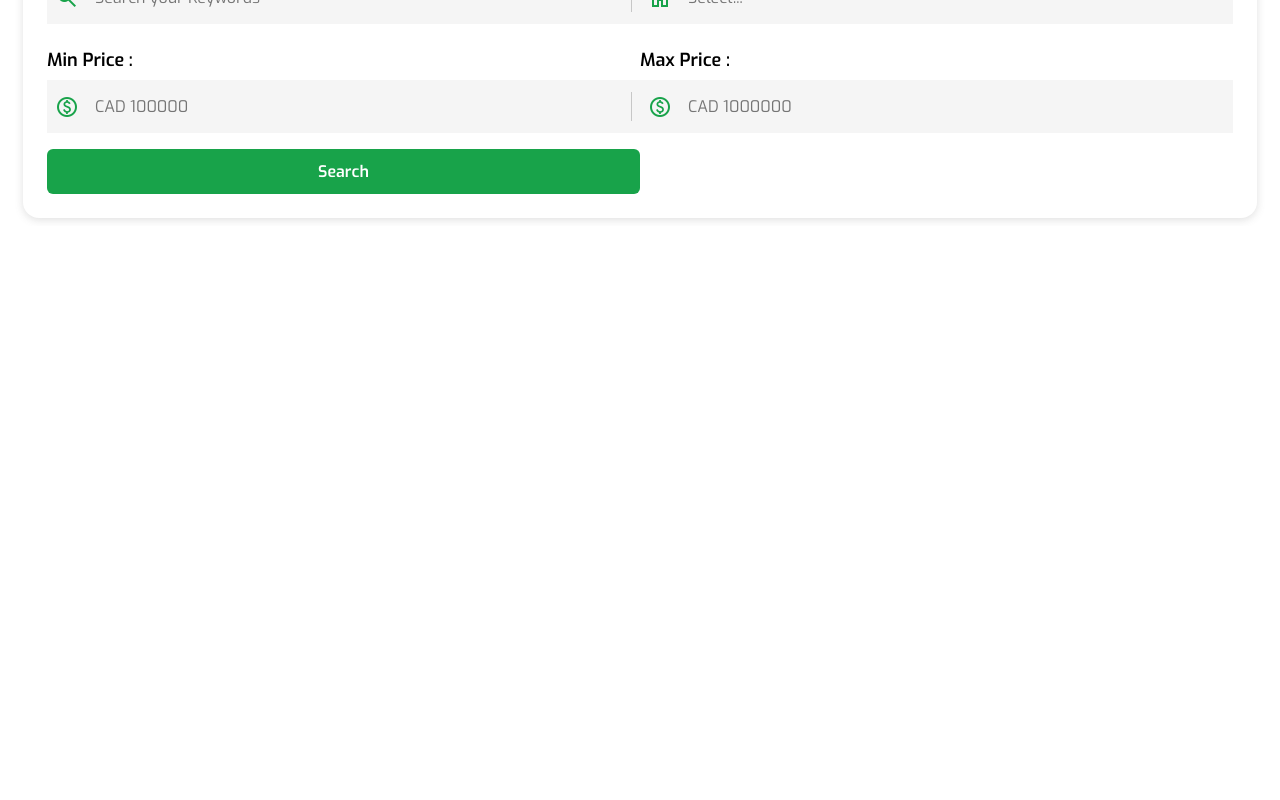
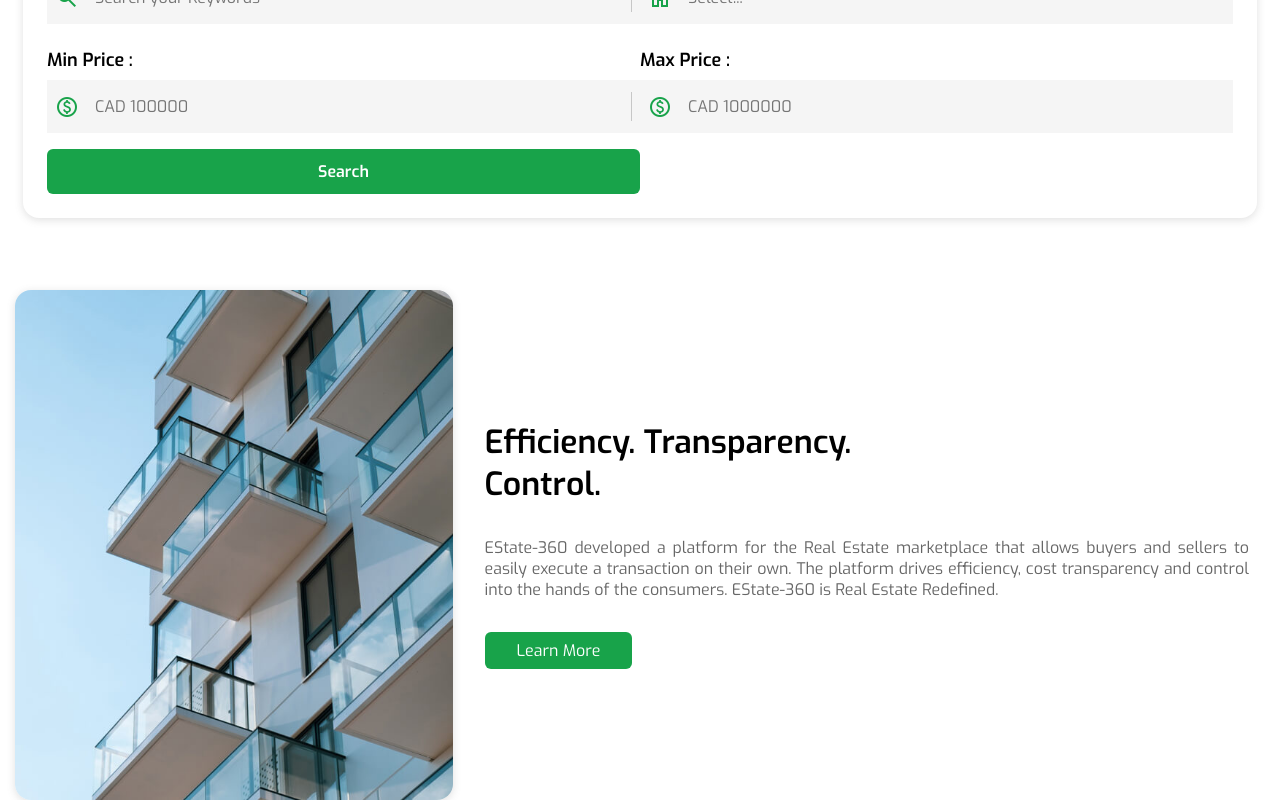
Before and after one commit to jashanpreet-singh-99/EState-360, an Angular app: page /home in a window 1280 px wide. Shown: the part 754-1554 px from the top of the page. Before the commit the page ends 980 px from the top, so only its background shows below. Built offline with nearby package versions, Linux system fonts and the light colour scheme.

Commit message:
Added Feature section to home-page

```diff
--- a/src/app/components/www/home-page/home-page.component.html
+++ b/src/app/components/www/home-page/home-page.component.html
@@ -7,3 +7,14 @@
     </div>
 </div>
 <quick-search/>
+<!-- Feature Section -->
+<div class="container feature-container">
+    <img class="feature-video-img" src="/assets/feature-image-1.jpg">
+    <div class="text-container">
+        <h2>Efficiency. Transparency.<br>Control.</h2>
+        <p>EState-360 developed a platform for the Real Estate marketplace that allows buyers and sellers to easily execute a transaction on their own. The platform drives efficiency, cost transparency and control into the hands of the consumers. EState-360 is Real Estate Redefined.</p>
+        <button>
+            <span>Learn More</span>
+        </button>
+    </div>
+</div>
--- a/src/app/components/www/home-page/home-page.component.scss
+++ b/src/app/components/www/home-page/home-page.component.scss
@@ -50,6 +50,59 @@
     }
 }
 
+.feature-container {
+    display: flex;
+    flex-direction: row;
+    margin-top: $nav-gap * 2;
+    margin-bottom: $nav-gap * 2;
+    gap: $nav-gap;
+    align-items: center;
+
+    .feature-video-img {
+        width: 35%;
+        border-radius: 16px;
+        box-shadow: $shadow-card;
+    }
+
+    .text-container {
+        display: flex;
+        flex-direction: column;
+        align-items: start;
+        padding-right: 16px;
+        gap: 16px;
+
+        h2 {
+            @include font-regular($prime-text, $text-semibold);
+            font-size: xx-large;
+            margin: 0;
+        }
+
+        p {
+            @include font-regular($prime-text);
+            font-size: medium;
+            text-align: justify;
+            color: $color-disabled-d;
+        }
+
+        button {
+            border: none;
+            border-radius: 6px;
+            padding: 8px 32px;
+            color: $color-white;
+            background-color: $color-accent;
+
+            span {
+                @include font-regular($prime-text);
+                font-size: medium;
+            }
+
+            &:hover {
+                background-color: $color-accent-h;
+            }
+        }
+    }
+}
+
 @media (max-width: $width-md) {
     .img-container {
         height: 500px;
@@ -67,4 +120,18 @@
             }
         }
     }
+
+    .feature-container {
+        flex-direction: column;
+
+        .feature-video-img {
+            width: 100%;
+        }
+
+        .text-container {
+            h2 {
+                font-size: x-large;
+            }
+        }
+    }
 }
--- a/src/styles/_colors.scss
+++ b/src/styles/_colors.scss
@@ -6,6 +6,7 @@ $color-bg: #F4F6F5;
 $color-black: #111111;
 $color-disabled: #999999;
 $color-disabled-l: #FFFFFFBB;
+$color-disabled-d: #00000099;
 $color-white: #FFFFFF;
 $color-off-white: #F5F5F5;
 
```
Also changed, not shown: src/assets/feature-image-1.jpg (added).
